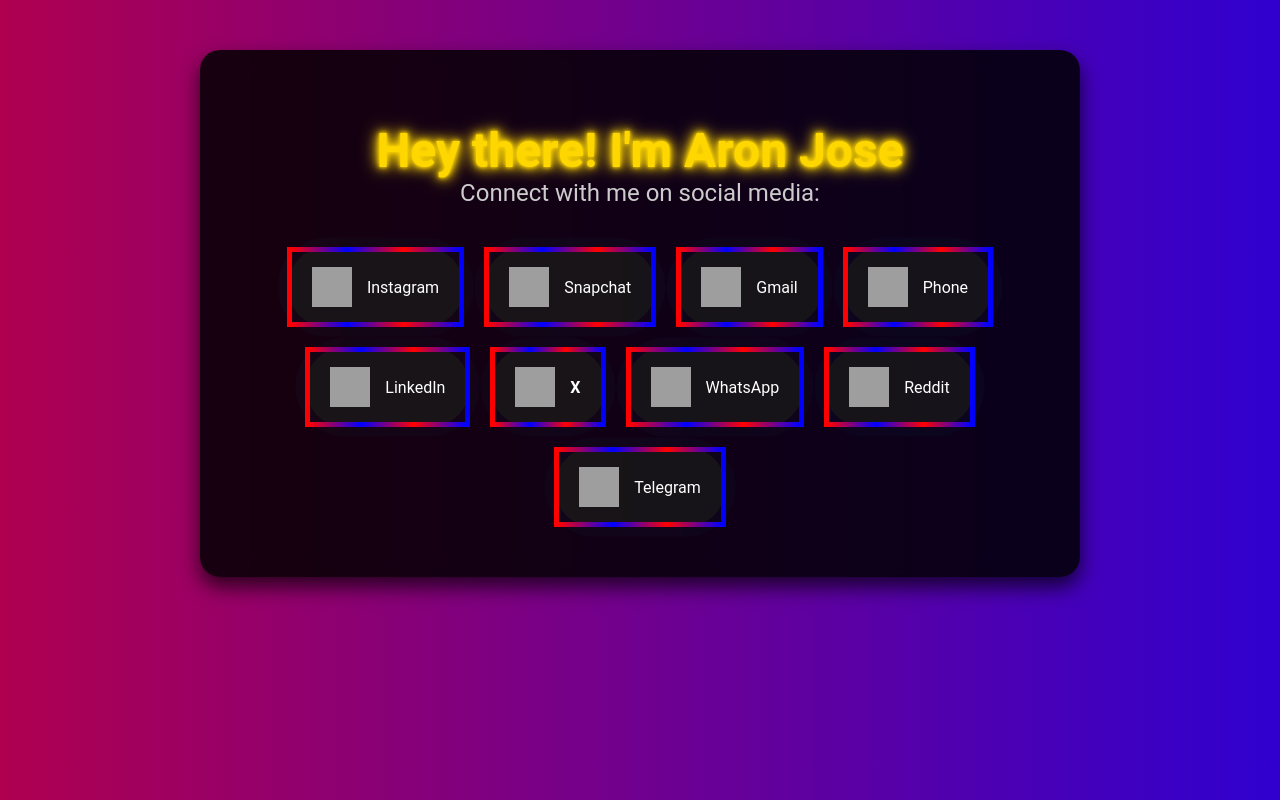
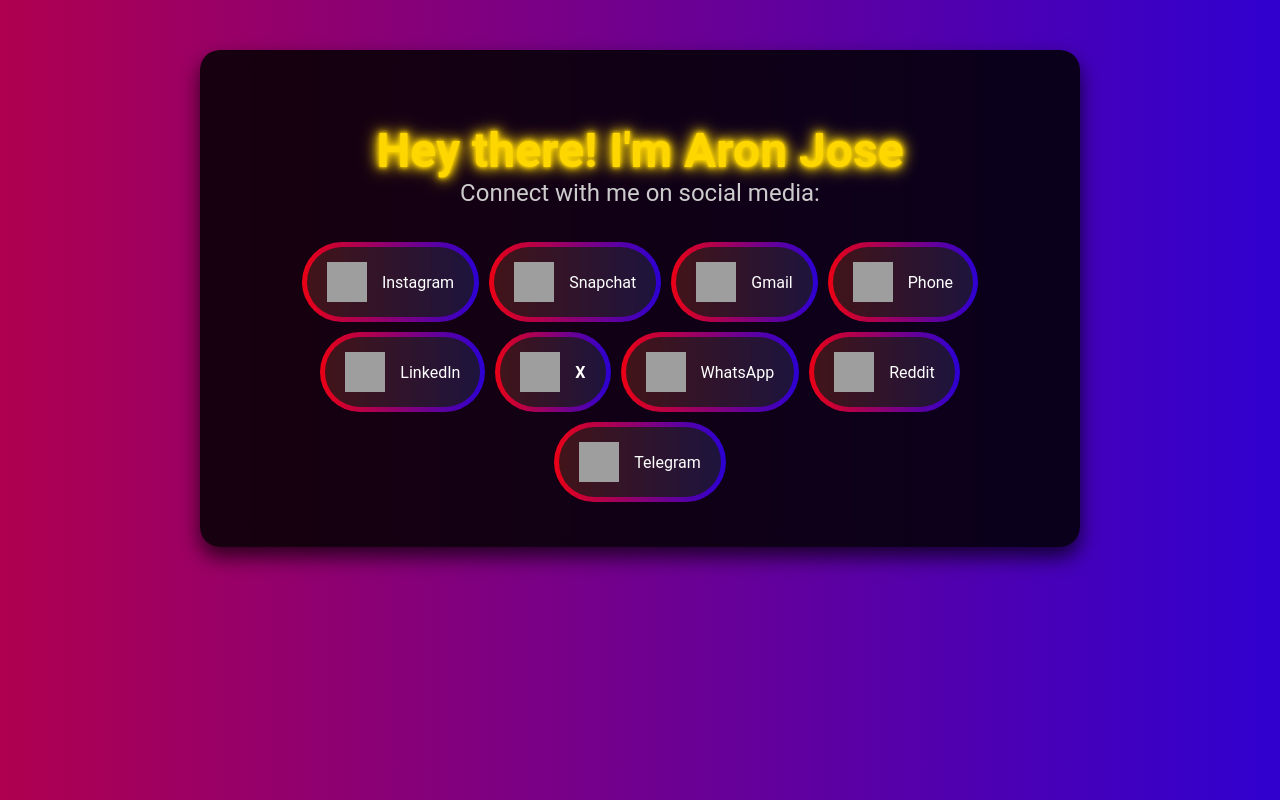
Before and after one commit to lebiraja/social_handles.io, a plain HTML site: page index.html in a window 1280 px wide. Drawn offline with Linux system fonts and the light colour scheme; grey boxes are pictures that could not be loaded.

Commit message:
Update index.html

```diff
--- a/index.html
+++ b/index.html
@@ -43,7 +43,7 @@
         }
 
         h1 {
-            color: #FFD700;
+            color: #FFD700; /* Adjusted color to gold */
             font-size: 3em;
             margin-bottom: 0;
             text-shadow: 0 0 5px #FFD700, 0 0 10px #FFD700;
@@ -85,17 +85,26 @@
             padding: 15px 20px;
             margin: 10px;
             border-radius: 50px;
-            box-shadow: 0 4px 8px rgba(0, 255, 255, 0.4);
-            transition: background-color 0.3s, transform 0.3s, box-shadow 0.3s;
-            animation: pulse 2s infinite;
-            border: 5px solid;
-            border-image: linear-gradient(270deg, #0000ff, #ff0000, #0000ff, #ff0000) 1;
+            position: relative;
+            transition: transform 0.3s;
+        }
+
+        .social-icons a::before {
+            content: '';
+            position: absolute;
+            top: -5px;
+            left: -5px;
+            width: calc(100% + 10px);
+            height: calc(100% + 10px);
+            border-radius: 50px;
+            background: linear-gradient(270deg, #0000ff, #ff0000, #0000ff, #ff0000);
+            background-size: 400% 400%;
+            animation: gradientBG 15s ease infinite;
+            z-index: -1;
         }
 
         .social-icons a:hover {
-            background-color: rgba(51, 51, 51, 0.9);
             transform: scale(1.1);
-            box-shadow: 0 6px 12px rgba(0, 255, 255, 0.6);
         }
 
         .social-icons img {
```
